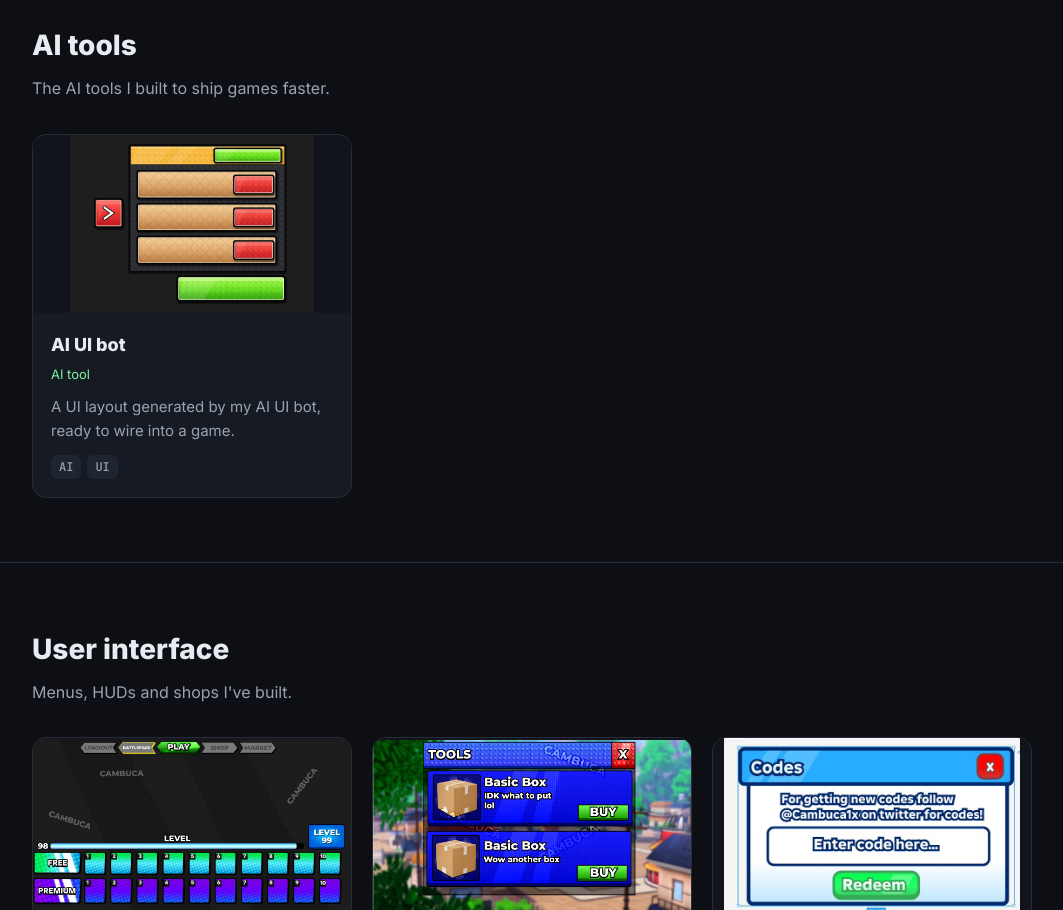
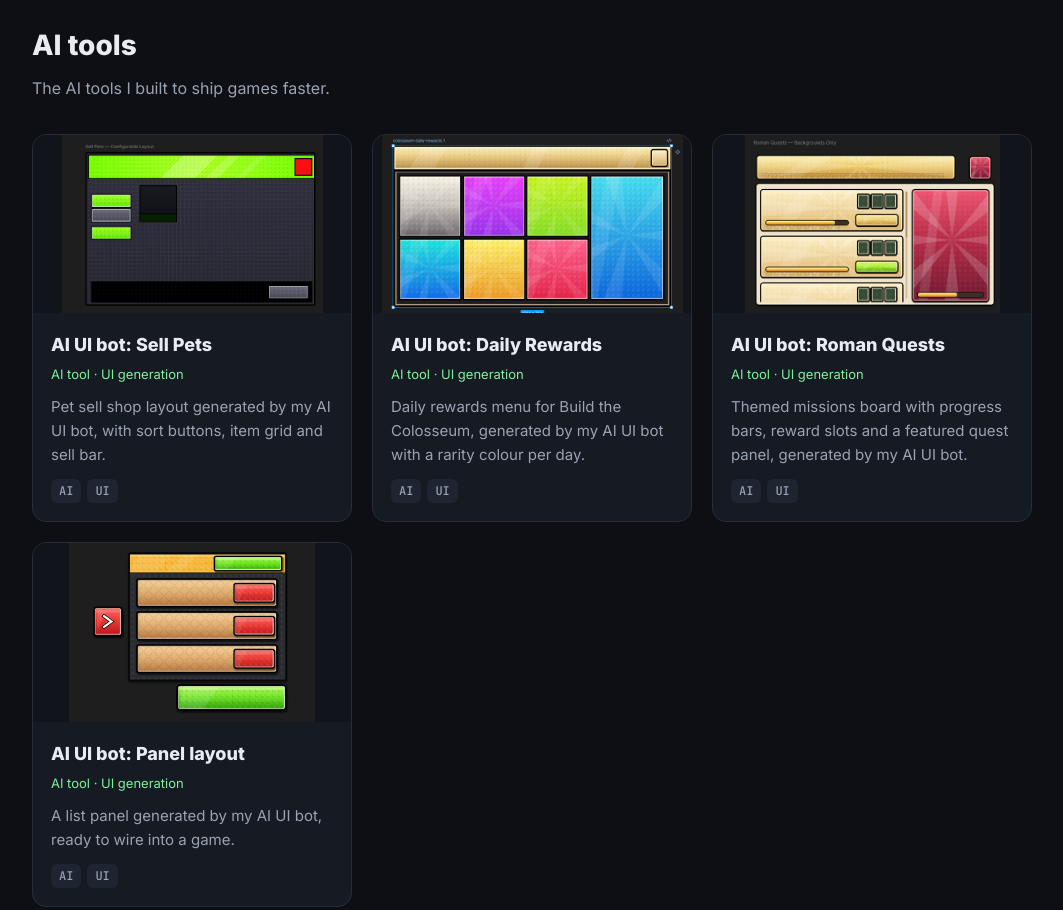
Before and after one commit to cambuca1x/cambuca1x.github.io, a plain HTML site: page index.html in a window 1280 px wide. Shown: the part 2940-3850 px from the top of the page, without its empty margins (108-1171 px from the left). Drawn offline with Linux system fonts and the light colour scheme.

Commit message:
AI tools: three more AI UI bot examples
Co-Authored-By: Claude Opus 5.5 <noreply@anthropic.com>

```diff
--- a/index.html
+++ b/index.html
@@ -142,7 +142,10 @@
     { title: "Codes", role: "UI design", img: "CodesUI.png", text: "Code redemption menu.", tags: ["UI"] },
   ];
   const pipeline = [
-    { title: "AI UI bot", role: "AI tool", img: "UIbotDesign.png", text: "A UI layout generated by my AI UI bot, ready to wire into a game.", tags: ["AI", "UI"] },
+    { title: "AI UI bot: Sell Pets", role: "AI tool · UI generation", img: "UIbotSellPets.png", text: "Pet sell shop layout generated by my AI UI bot, with sort buttons, item grid and sell bar.", tags: ["AI", "UI"] },
+    { title: "AI UI bot: Daily Rewards", role: "AI tool · UI generation", img: "UIbotDailyRewards.png", text: "Daily rewards menu for Build the Colosseum, generated by my AI UI bot with a rarity colour per day.", tags: ["AI", "UI"] },
+    { title: "AI UI bot: Roman Quests", role: "AI tool · UI generation", img: "UIbotRomanQuests.png", text: "Themed missions board with progress bars, reward slots and a featured quest panel, generated by my AI UI bot.", tags: ["AI", "UI"] },
+    { title: "AI UI bot: Panel layout", role: "AI tool · UI generation", img: "UIbotDesign.png", text: "A list panel generated by my AI UI bot, ready to wire into a game.", tags: ["AI", "UI"] },
   ];
 
   function media(p) {
```
Also changed, not shown: images/UIbotDailyRewards.png (added), images/UIbotRomanQuests.png (added), images/UIbotSellPets.png (added).
